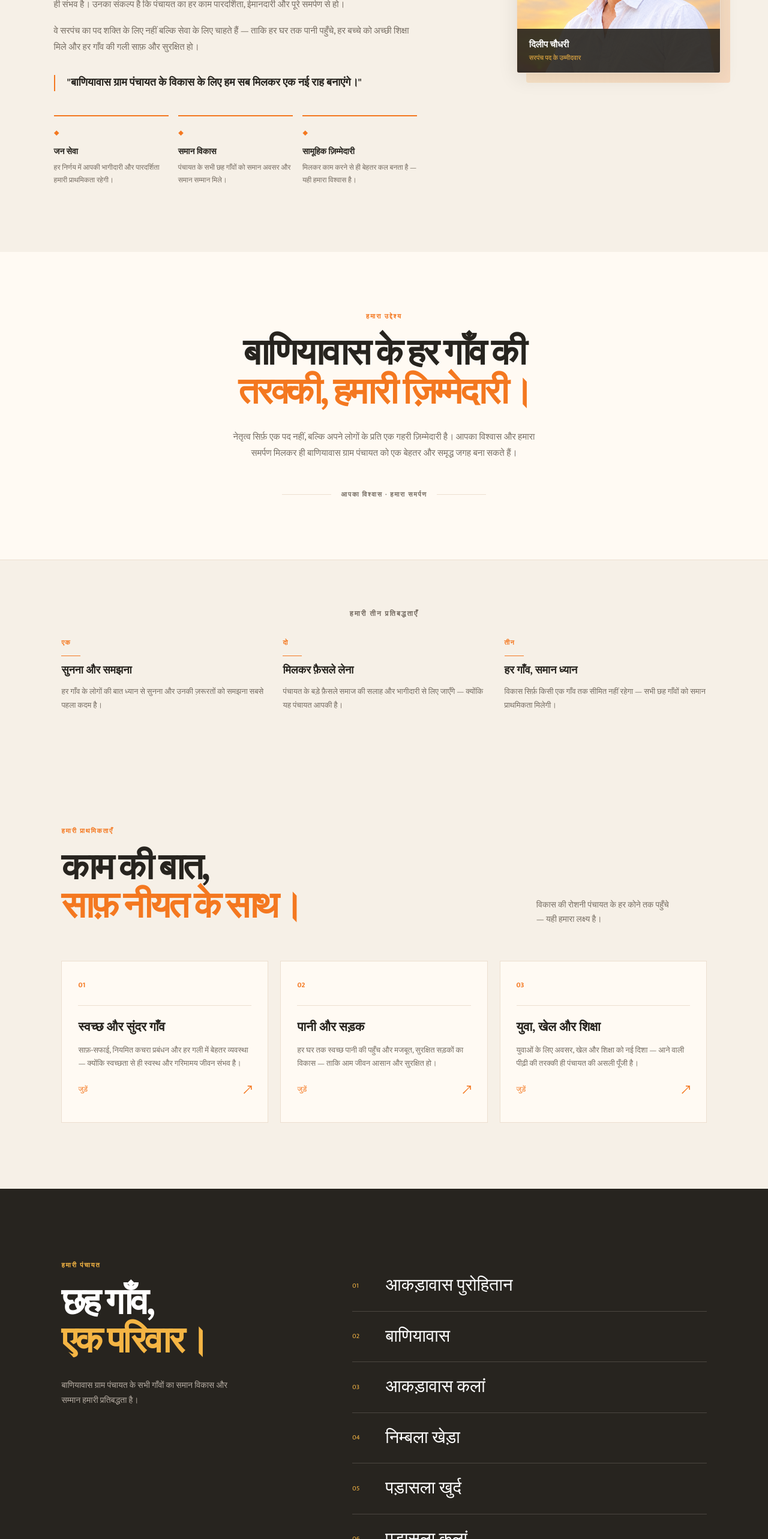
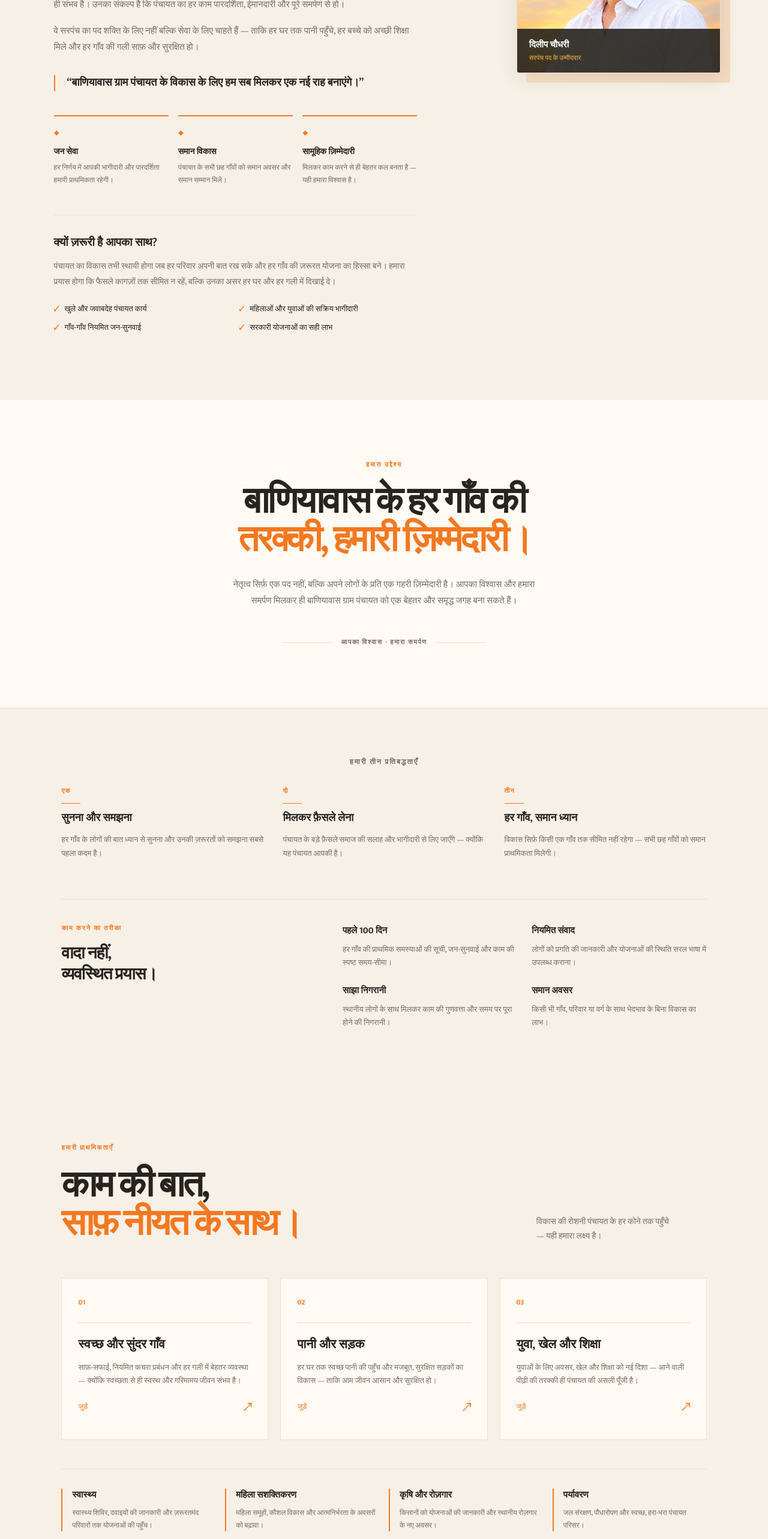
Before and after one commit to ravindrasirvi609/dilip-choudhary, a Next.js app: page / in a window 1280 px wide. Shown: the part 1100-3666 px from the top of the page at 60% size. Built offline with nearby package versions, Linux system fonts and the light colour scheme; no server answers.

Commit message:
feat: enhance About, CommunityInvitation, Priorities, and Vision components with additional content and improved messaging

```diff
--- a/components/About.tsx
+++ b/components/About.tsx
@@ -56,8 +56,8 @@ export default function About() {
 
           {/* Campaign message pull-quote */}
           <blockquote className="mt-8 border-l-2 border-saffron pl-5 text-[18px] font-semibold leading-[1.5] text-charcoal">
-            "{candidate.panchayat} के विकास के लिए हम सब मिलकर एक नई राह
-            बनाएंगे।"
+            &ldquo;{candidate.panchayat} के विकास के लिए हम सब मिलकर एक नई राह
+            बनाएंगे।&rdquo;
           </blockquote>
 
           {/* Values */}
@@ -69,6 +69,28 @@ export default function About() {
                 <p className="mt-1.5 text-[12px] leading-[1.7] text-muted">{body}</p>
               </div>
             ))}
+          </div>
+
+          <div className="mt-12 border-t border-border-warm pt-8">
+            <h3 className="text-[19px] font-semibold">क्यों ज़रूरी है आपका साथ?</h3>
+            <p className="mt-3 text-[14px] leading-[1.8] text-muted">
+              पंचायत का विकास तभी स्थायी होगा जब हर परिवार अपनी बात रख सके और
+              हर गाँव की ज़रूरत योजना का हिस्सा बने। हमारा प्रयास होगा कि
+              फैसले कागज़ों तक सीमित न रहें, बल्कि उनका असर हर घर और हर गली में
+              दिखाई दे।
+            </p>
+            <div className="mt-6 grid grid-cols-1 gap-3 text-[13px] sm:grid-cols-2">
+              {[
+                "खुले और जवाबदेह पंचायत कार्य",
+                "महिलाओं और युवाओं की सक्रिय भागीदारी",
+                "गाँव-गाँव नियमित जन-सुनवाई",
+                "सरकारी योजनाओं का सही लाभ",
+              ].map((item) => (
+                <div key={item} className="flex items-center gap-2 text-charcoal">
+                  <span className="text-saffron" aria-hidden="true">✓</span>{item}
+                </div>
+              ))}
+            </div>
           </div>
         </div>
 
--- a/components/CommunityInvitation.tsx
+++ b/components/CommunityInvitation.tsx
@@ -5,19 +5,19 @@ const ways = [
     step: "01",
     title: "अपनी बात साझा करें",
     body:
-      "आपके गाँव में क्या बदलाव चाहिए? आपकी समस्याएँ और सुझाव हमारे लिए बेहद ज़रूरी हैं।",
+            "आपके गाँव में क्या बदलाव चाहिए? पानी, सड़क, सफ़ाई या किसी सरकारी योजना से जुड़ी बात सीधे हम तक पहुँचाएँ।",
   },
   {
     step: "02",
     title: "अभियान में साथ दें",
     body:
-      "अपने परिवार, दोस्तों और पड़ोसियों को इस अभियान से जोड़ें — हर आवाज़ मायने रखती है।",
+      "अपने परिवार, दोस्तों और पड़ोसियों को इस अभियान से जोड़ें — हर आवाज़ मायने रखती है और हर सुझाव पर चर्चा होगी।",
   },
   {
     step: "03",
     title: "हर वोट अहम है",
     body:
-      "आपका एक वोट बाणियावास ग्राम पंचायत के बेहतर भविष्य की दिशा तय करेगा।",
+      "आपका एक वोट बाणियावास ग्राम पंचायत के बेहतर भविष्य की दिशा तय करेगा। सोच-समझकर, विकास के पक्ष में मतदान करें।",
   },
 ] as const;
 
--- a/components/Priorities.tsx
+++ b/components/Priorities.tsx
@@ -67,6 +67,20 @@ export default function Priorities() {
           </article>
         ))}
       </div>
+
+      <div className="mt-12 grid grid-cols-1 gap-4 border-t border-border-warm pt-8 sm:grid-cols-2 lg:grid-cols-4">
+        {[
+          ["स्वास्थ्य", "स्वास्थ्य शिविर, दवाइयों की जानकारी और ज़रूरतमंद परिवारों तक योजनाओं की पहुँच।"],
+          ["महिला सशक्तिकरण", "महिला समूहों, कौशल विकास और आत्मनिर्भरता के अवसरों को बढ़ावा।"],
+          ["कृषि और रोज़गार", "किसानों को योजनाओं की जानकारी और स्थानीय रोज़गार के नए अवसर।"],
+          ["पर्यावरण", "जल संरक्षण, पौधारोपण और स्वच्छ, हरा-भरा पंचायत परिसर।"],
+        ].map(([title, text]) => (
+          <div key={title} className="border-l-2 border-saffron pl-4">
+            <h3 className="text-[15px] font-semibold">{title}</h3>
+            <p className="mt-2 text-[12px] leading-[1.7] text-muted">{text}</p>
+          </div>
+        ))}
+      </div>
     </section>
   );
 }
--- a/components/Vision.tsx
+++ b/components/Vision.tsx
@@ -84,6 +84,21 @@ export default function Vision() {
             </div>
           ))}
         </div>
+
+        <div className="mt-16 border-t border-border-warm pt-10">
+          <div className="grid grid-cols-1 gap-8 md:grid-cols-[.8fr_1.2fr] md:gap-16">
+            <div>
+              <p className="text-[11px] font-bold uppercase tracking-[.17em] text-saffron">काम करने का तरीका</p>
+              <h3 className="mt-4 text-[28px] font-semibold leading-tight tracking-[-.04em]">वादा नहीं,<br />व्यवस्थित प्रयास।</h3>
+            </div>
+            <div className="grid grid-cols-1 gap-6 sm:grid-cols-2">
+              <div><strong className="text-[15px]">पहले 100 दिन</strong><p className="mt-2 text-[13px] leading-[1.7] text-muted">हर गाँव की प्राथमिक समस्याओं की सूची, जन-सुनवाई और काम की स्पष्ट समय-सीमा।</p></div>
+              <div><strong className="text-[15px]">नियमित संवाद</strong><p className="mt-2 text-[13px] leading-[1.7] text-muted">लोगों को प्रगति की जानकारी और योजनाओं की स्थिति सरल भाषा में उपलब्ध कराना।</p></div>
+              <div><strong className="text-[15px]">साझा निगरानी</strong><p className="mt-2 text-[13px] leading-[1.7] text-muted">स्थानीय लोगों के साथ मिलकर काम की गुणवत्ता और समय पर पूरा होने की निगरानी।</p></div>
+              <div><strong className="text-[15px]">समान अवसर</strong><p className="mt-2 text-[13px] leading-[1.7] text-muted">किसी भी गाँव, परिवार या वर्ग के साथ भेदभाव के बिना विकास का लाभ।</p></div>
+            </div>
+          </div>
+        </div>
       </div>
     </section>
   );
```
